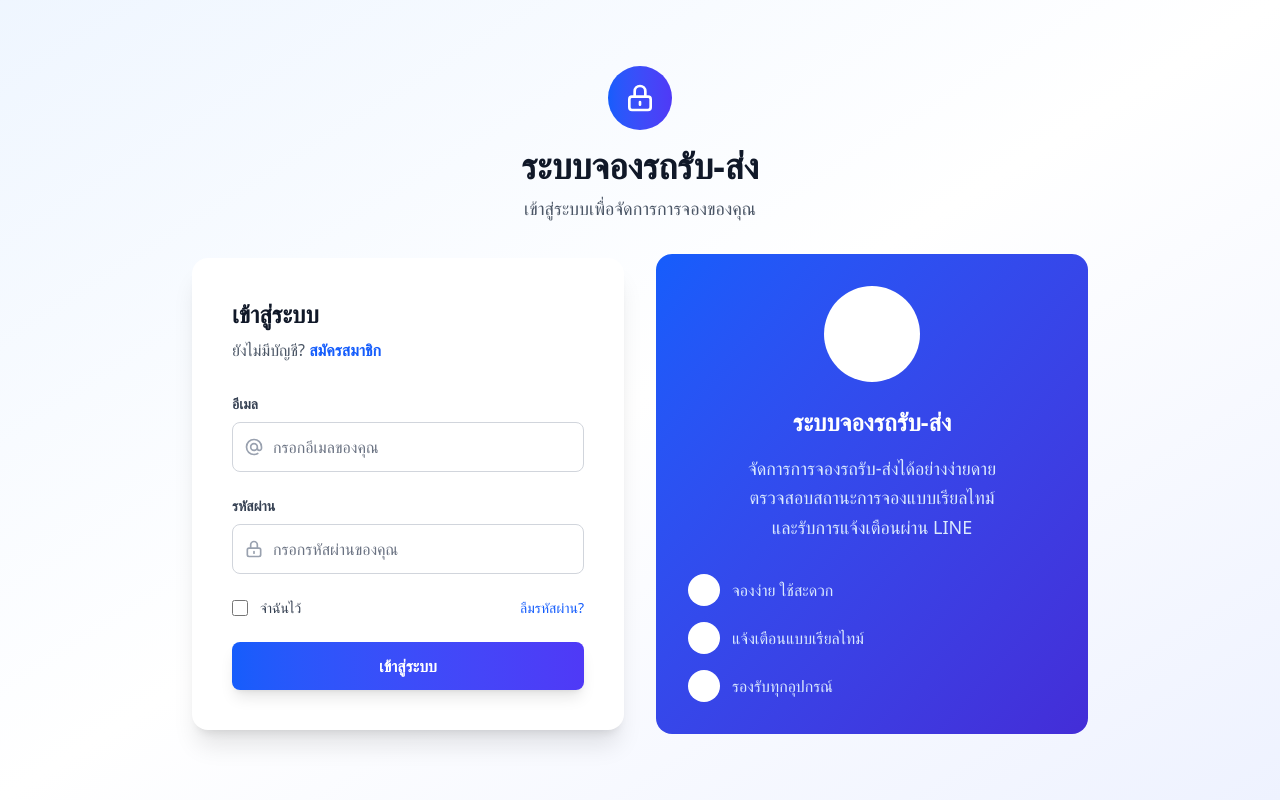
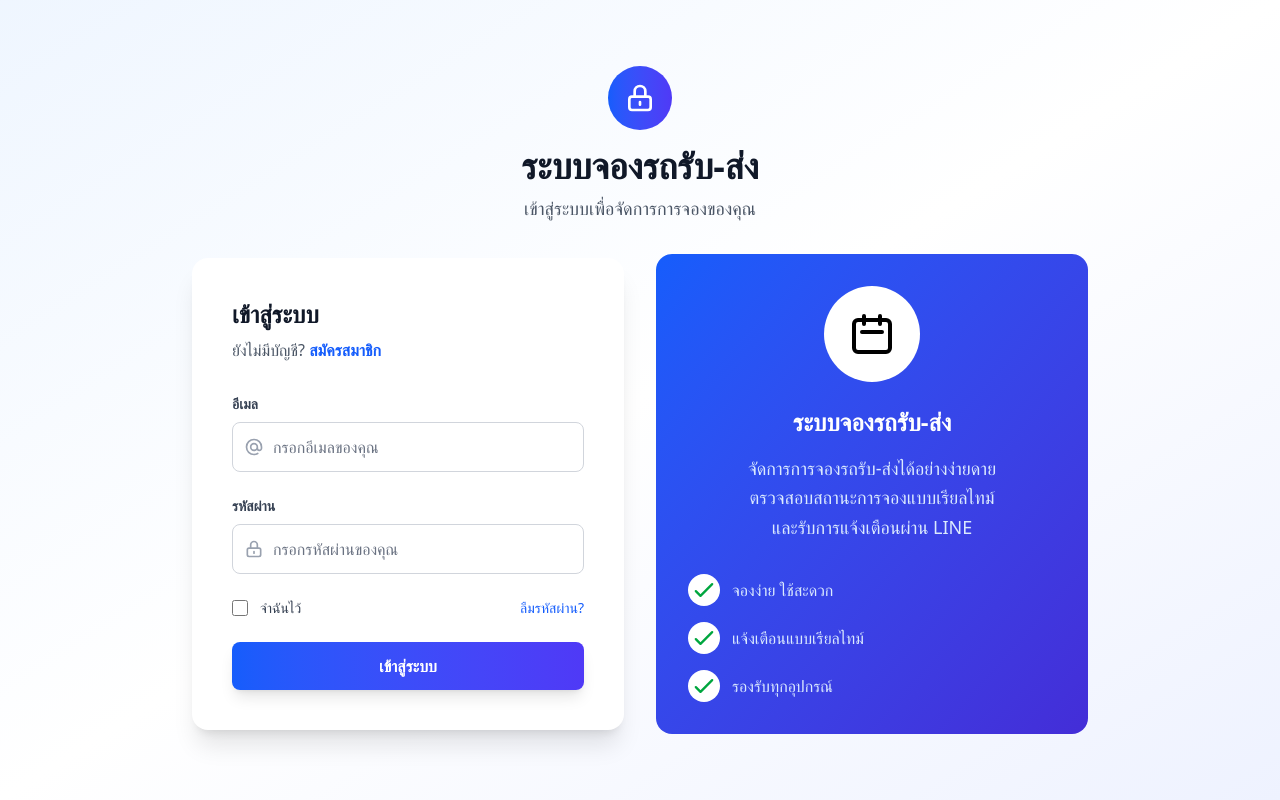
Before and after one commit to Nikkamal1/frontend, a React (Vite) app: page /login in a window 1280 px wide. Built offline with nearby package versions, Linux system fonts and the light colour scheme; no server answers.

Commit message:
🎨 Update icon colors in Login & Register pages
✨ Changes:
- 🔧 Change main icons from white to black/green
- 🎯 Update feature icons to green color
- 📱 Improve visual contrast and readability
- 🎨 Better icon visibility on background

```diff
--- a/src/pages/Login.jsx
+++ b/src/pages/Login.jsx
@@ -203,7 +203,7 @@ export default function Login() {
               <div className="bg-gradient-to-br from-blue-600 to-indigo-700 rounded-2xl p-8 text-white">
                 <div className="text-center">
                   <div className="w-24 h-24 bg-white bg-opacity-20 rounded-full flex items-center justify-center mx-auto mb-6">
-                    <svg className="w-12 h-12 text-white" fill="none" stroke="currentColor" viewBox="0 0 24 24">
+                    <svg className="w-12 h-12 text-black" fill="none" stroke="currentColor" viewBox="0 0 24 24">
                       <path strokeLinecap="round" strokeLinejoin="round" strokeWidth={2} d="M8 7V3m8 4V3m-9 8h10M5 21h14a2 2 0 002-2V7a2 2 0 00-2-2H5a2 2 0 00-2 2v12a2 2 0 002 2z" />
                     </svg>
                   </div>
@@ -219,7 +219,7 @@ export default function Login() {
                 <div className="mt-8 space-y-4">
                   <div className="flex items-center gap-3">
                     <div className="w-8 h-8 bg-white bg-opacity-20 rounded-full flex items-center justify-center">
-                      <svg className="w-4 h-4 text-white" fill="none" stroke="currentColor" viewBox="0 0 24 24">
+                      <svg className="w-7 h-7 text-green-600" fill="none" stroke="currentColor" viewBox="0 0 24 24">
                         <path strokeLinecap="round" strokeLinejoin="round" strokeWidth={2} d="M5 13l4 4L19 7" />
                       </svg>
                     </div>
@@ -227,7 +227,7 @@ export default function Login() {
                   </div>
                   <div className="flex items-center gap-3">
                     <div className="w-8 h-8 bg-white bg-opacity-20 rounded-full flex items-center justify-center">
-                      <svg className="w-4 h-4 text-white" fill="none" stroke="currentColor" viewBox="0 0 24 24">
+                      <svg className="w-7 h-7 text-green-600" fill="none" stroke="currentColor" viewBox="0 0 24 24">
                         <path strokeLinecap="round" strokeLinejoin="round" strokeWidth={2} d="M5 13l4 4L19 7" />
                       </svg>
                     </div>
@@ -235,7 +235,7 @@ export default function Login() {
                   </div>
                   <div className="flex items-center gap-3">
                     <div className="w-8 h-8 bg-white bg-opacity-20 rounded-full flex items-center justify-center">
-                      <svg className="w-4 h-4 text-white" fill="none" stroke="currentColor" viewBox="0 0 24 24">
+                      <svg className="w-7 h-7 text-green-600" fill="none" stroke="currentColor" viewBox="0 0 24 24">
                         <path strokeLinecap="round" strokeLinejoin="round" strokeWidth={2} d="M5 13l4 4L19 7" />
                       </svg>
                     </div>
--- a/src/pages/Register.jsx
+++ b/src/pages/Register.jsx
@@ -298,7 +298,7 @@ export default function Register() {
               <div className="bg-gradient-to-br from-green-600 to-emerald-700 rounded-2xl p-8 text-white">
                 <div className="text-center">
                   <div className="w-24 h-24 bg-white bg-opacity-20 rounded-full flex items-center justify-center mx-auto mb-6">
-                    <svg className="w-12 h-12 text-white" fill="none" stroke="currentColor" viewBox="0 0 24 24">
+                    <svg className="w-12 h-12 text-green-600" fill="none" stroke="currentColor" viewBox="0 0 24 24">
                       <path strokeLinecap="round" strokeLinejoin="round" strokeWidth={2} d="M18 9v3m0 0v3m0-3h3m-3 0h-3m-2-5a4 4 0 11-8 0 4 4 0 018 0zM3 20a6 6 0 0112 0v1H3v-1z" />
                     </svg>
                   </div>
@@ -314,7 +314,7 @@ export default function Register() {
                 <div className="mt-8 space-y-4">
                   <div className="flex items-center gap-3">
                     <div className="w-8 h-8 bg-white bg-opacity-20 rounded-full flex items-center justify-center">
-                      <svg className="w-4 h-4 text-white" fill="none" stroke="currentColor" viewBox="0 0 24 24">
+                      <svg className="w-7 h-7 text-green-600" fill="none" stroke="currentColor" viewBox="0 0 24 24">
                         <path strokeLinecap="round" strokeLinejoin="round" strokeWidth={2} d="M5 13l4 4L19 7" />
                       </svg>
                     </div>
@@ -322,7 +322,7 @@ export default function Register() {
                   </div>
                   <div className="flex items-center gap-3">
                     <div className="w-8 h-8 bg-white bg-opacity-20 rounded-full flex items-center justify-center">
-                      <svg className="w-4 h-4 text-white" fill="none" stroke="currentColor" viewBox="0 0 24 24">
+                      <svg className="w-7 h-7 text-green-600" fill="none" stroke="currentColor" viewBox="0 0 24 24">
                         <path strokeLinecap="round" strokeLinejoin="round" strokeWidth={2} d="M5 13l4 4L19 7" />
                       </svg>
                     </div>
@@ -330,7 +330,7 @@ export default function Register() {
                   </div>
                   <div className="flex items-center gap-3">
                     <div className="w-8 h-8 bg-white bg-opacity-20 rounded-full flex items-center justify-center">
-                      <svg className="w-4 h-4 text-white" fill="none" stroke="currentColor" viewBox="0 0 24 24">
+                      <svg className="w-7 h-7 text-green-600" fill="none" stroke="currentColor" viewBox="0 0 24 24">
                         <path strokeLinecap="round" strokeLinejoin="round" strokeWidth={2} d="M5 13l4 4L19 7" />
                       </svg>
                     </div>
```
